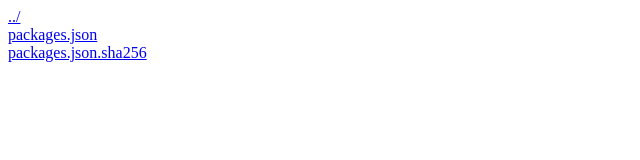
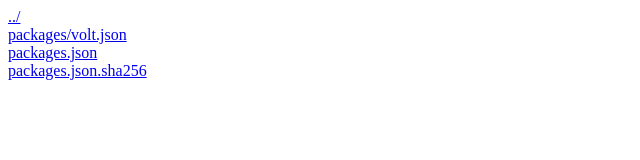
Before and after one commit to voltengine/archive, a plain HTML site: page index.html in a window 1280 px wide. Shown: the whole page, without its empty margins (0-640 px from the left). Drawn offline with Linux system fonts and the light colour scheme.

Commit message:
Update index.html

```diff
--- a/index.html
+++ b/index.html
@@ -14,6 +14,8 @@
 <body>
 	<a href="https://voltengine.github.io/">../</a>
 	<br>
+	<a href="https://voltengine.github.io/archive/packages/volt.json">packages/volt.json</a>
+	<br>
 	<a href="https://voltengine.github.io/archive/packages.json">packages.json</a>
 	<br>
 	<a href="https://voltengine.github.io/archive/packages.json.sha256">packages.json.sha256</a>
```
